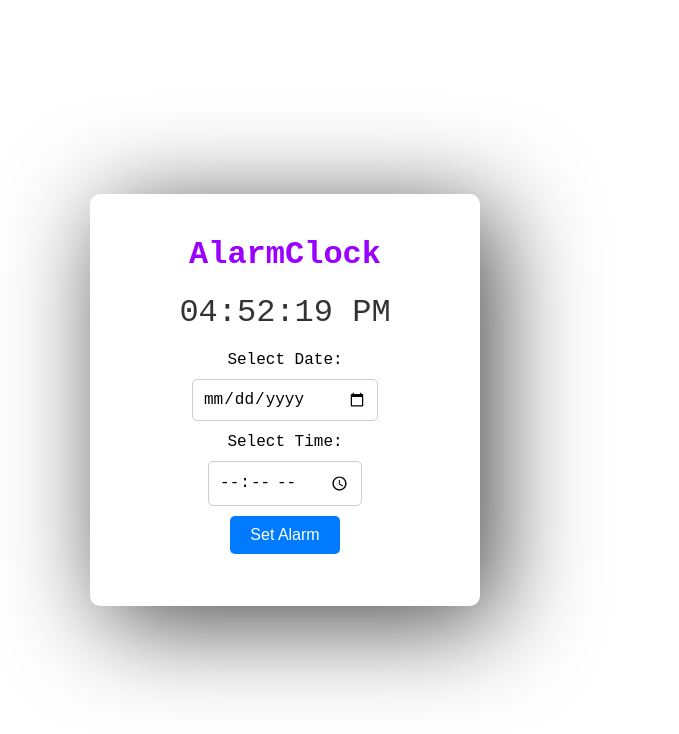
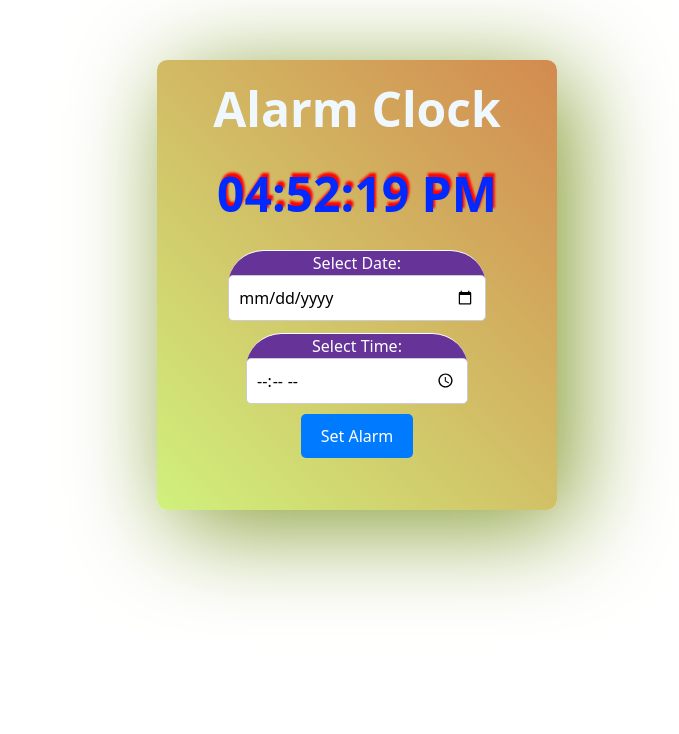
Before and after one commit to AmitKumarr2024/AlarmClock, a plain HTML site: page index.html in a window 1280 px wide. Shown: the whole page, without its empty margins (355-1034 px from the left). Drawn offline with nearby package versions, Linux system fonts and the light colour scheme.

Commit message:
latest update

```diff
--- a/index.html
+++ b/index.html
@@ -1,38 +1,45 @@
 <!DOCTYPE html>
 <html lang="en">
   <head>
-  <meta charset="UTF-8">
-  <meta name="viewport" content="width=device-width, initial-scale=1.0">
-  <link rel="stylesheet" href="style.css">
+    <meta charset="UTF-8" />
+    <meta name="viewport" content="width=device-width, initial-scale=1.0" />
+    <link rel="stylesheet" href="style.css" />
+    <link
+      href="https://cdn.jsdelivr.net/npm/bootstrap@5.3.2/dist/css/bootstrap.min.css"
+      rel="stylesheet"
+      integrity="sha384-T3c6CoIi6uLrA9TneNEoa7RxnatzjcDSCmG1MXxSR1GAsXEV/Dwwykc2MPK8M2HN"
+      crossorigin="anonymous"
+    />
     <title>Alarm Clock</title>
   </head>
   <body>
     <div class="clock">
-    <h1>AlarmClock</h1>
-    <div id="time" class="time">
-      00:00:00
-    </div>
+      <h1 style="font-size: 3rem; color: aliceblue; font-weight: 700">
+        Alarm Clock
+      </h1>
+      <div id="time" class="time">00:00:00</div>
       <div class="input-row">
         <div class="input-field">
           <label for="alarDate">
             Select Date:
+            <input type="date" class="alarm-input" id="alarmDate" min="" />
           </label>
-        <input type="date" class="alarm-input" id="alarmDate" min="">
         </div>
         <div class="input-field">
           <label for="alarTime">
             Select Time:
+            <input type="time" class="alarm-input" id="alarmTime" />
           </label>
-        <input type="time" class="alarm-input" id="alarmTime">
-        <button id="setAlarm">
-          Set Alarm
-        </button>
+          <button id="setAlarm">Set Alarm</button>
         </div>
-      <div class="alarms" id="alarms">
-
-      </div>
+        <div class="alarms" id="alarms"></div>
       </div>
     </div>
     <script src="script.js"></script>
+    <script
+      src="https://cdn.jsdelivr.net/npm/bootstrap@5.3.2/dist/js/bootstrap.bundle.min.js"
+      integrity="sha384-C6RzsynM9kWDrMNeT87bh95OGNyZPhcTNXj1NW7RuBCsyN/o0jlpcV8Qyq46cDfL"
+      crossorigin="anonymous"
+    ></script>
   </body>
 </html>
--- a/script.js
+++ b/script.js
@@ -1,3 +1,4 @@
+//all selection of id is here which is globally use.
 let time = document.querySelector("#time");
 let dateInput = document.querySelector("#alarmDate");
 let timeInput = document.querySelector("#alarmTime");
@@ -27,11 +28,19 @@ function timeChangeFunction() {
 //this function will help to set alarm
 function alarmSetFunction() {
   let now = new Date();
+  // The "T" separator conforms to the ISO 8601 standard for representing combined date and time values.
   let selectedDate = new Date(dateInput.value + "T" + timeInput.value);
+
+  // Check if both inputs have values
+  if (!dateInput.value || !timeInput.value) {
+    alert("Please select both date and time for the alarm.");
+    return;
+    // Exit the function if inputs are empty
+  }
 
   //now set condition for selectDate in respect of date.
   if (selectedDate <= now) {
-    alert(`Please select a future date and time.`);
+    alerts
     //to reload page again
     window.location.reload();
     return;
@@ -42,12 +51,13 @@ if (alarmTimesArray.includes(selectedDate.toString())) {
     return;
 }
 
+
 if (count < maxValue) {
     let timeUntilAlarm = selectedDate - now;
     let alarmDiv = document.createElement("element");
     alarmDiv.classList.add("alarm");
     alarmDiv.innerHTML = `
-    <span>
+    <span style="font-size:1.2rem;font-family:Franklin Gothic Medium">
     ${selectedDate.toLocaleString()}
     </span>
     <button class="delete-alarm" style="border-radius:10px;background-color:red;color:white;font-size:1rem">Delete</button>
@@ -78,7 +88,7 @@ if (count < maxValue) {
     count++;
     alarmTimesArray.push(selectedDate.toString());
 } else {
-    alert("you can only set a maximum of 3 alarms.");
+    alert("you can only set a maximum of 5 alarms.");
 
 }
 }
--- a/style.css
+++ b/style.css
@@ -1,33 +1,34 @@
 body {
   font-family: monospace, sans-serif;
-  display: flex;
-  justify-content: center;
+  /* display: flex; */
+  /* justify-content: center;
   align-items: center;
+   */
    min-height: 100vh;
    margin: 0;
   }
 
   .clock {
+    position: relative;
+    top: 60px;
+    left: 40%;
   text-align: center;
-  background-color: #fff;
+  background:linear-gradient(45deg, rgb(208, 241, 124),rgb(211, 138, 79)) ;
   border-radius: 10px;
-  box-shadow: 15px 16px 100px rgb(71, 70, 70);
+  box-shadow: 15px 16px 100px rgb(131, 155, 47);
   padding: 20px;
-  width: 350px;
+  width: 400px;
+
 }
 
-h1 {
-  font-size: 2rem;
-  color: rgb(153, 0, 255);
-}
-h3 {
-  font-size: 1rem;
-  color: #333333;
-}
+
+
 .time {
-  font-size: 2rem;
+  font-size: 3rem;
   margin: 20px 0;
-  color: #333;
+  color: #002aff;
+  filter: drop-shadow( 2px -4px 1px #ff0202);
+  font-weight: 700;
 }
 .input-row {
   display: flex;
@@ -51,15 +52,24 @@ input[type="time"] {
   max-width: 300px;
 }
 
-.button-row {
+label{
+  border: 1px solid white;
+  border-bottom-width: 0;
+  border-left-width: 0;
+  border-right-width: 0;
+  color: white;
+  background-color: rebeccapurple;
+  border-radius: 45px;
+
+}
+/* .button-row {
   display: flex;
   gap: 10px;
   justify-content: center;
   align-items: center;
-}
+} */
 
-#setAlarm,
-#updateTime {
+#setAlarm {
   background-color: #007bff;
   color: #fff;
   border: none;
@@ -82,7 +92,7 @@ input[type="time"] {
 }
 
 .alarm{
-  width: 300px;
+  width: 350px;
     background-color: #f0f0f0;
     border: 1px solid #ccc;
     border-radius: 50px;
```
Also changed, not shown: 1 other file. Lines whose indentation alone changed are shown as unchanged.
